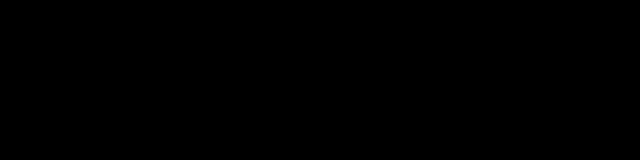
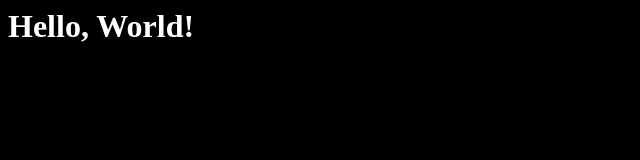
Before and after one commit to iced-coffeez/retroblox, a plain HTML site: page index.html in a window 1280 px wide. Shown: the whole page, without its empty margins (0-640 px from the left). Drawn offline with Linux system fonts and the light colour scheme.

Commit message:
Update index.html

```diff
--- a/index.html
+++ b/index.html
@@ -4,5 +4,5 @@
 <script src="script.js"></script>
 <link rel="stylesheet" href="style.css">
 <body>
-  <h1>Hello, World!</h1>
+  <h1 class="white">Hello, World!</h1>
 </body>
```
